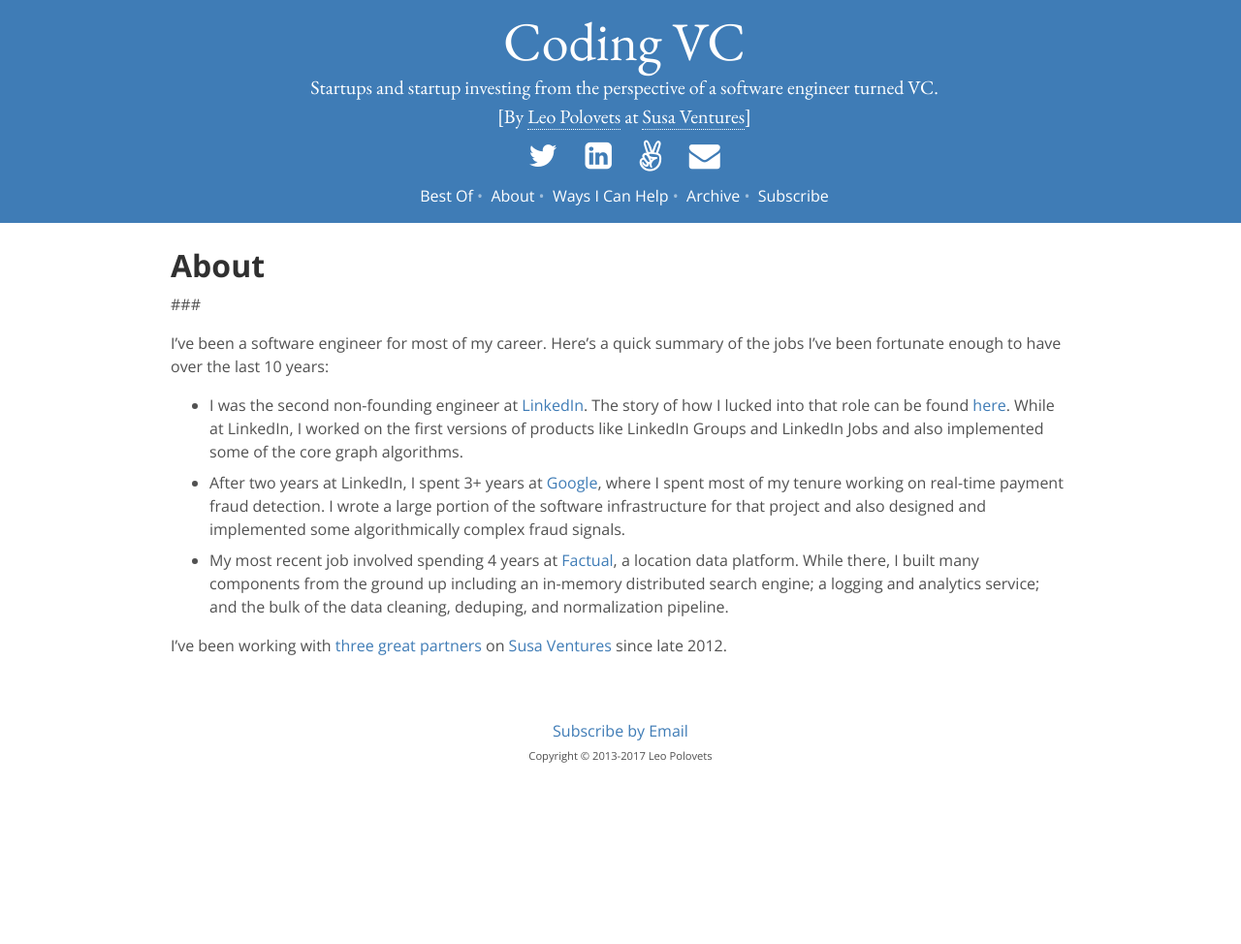
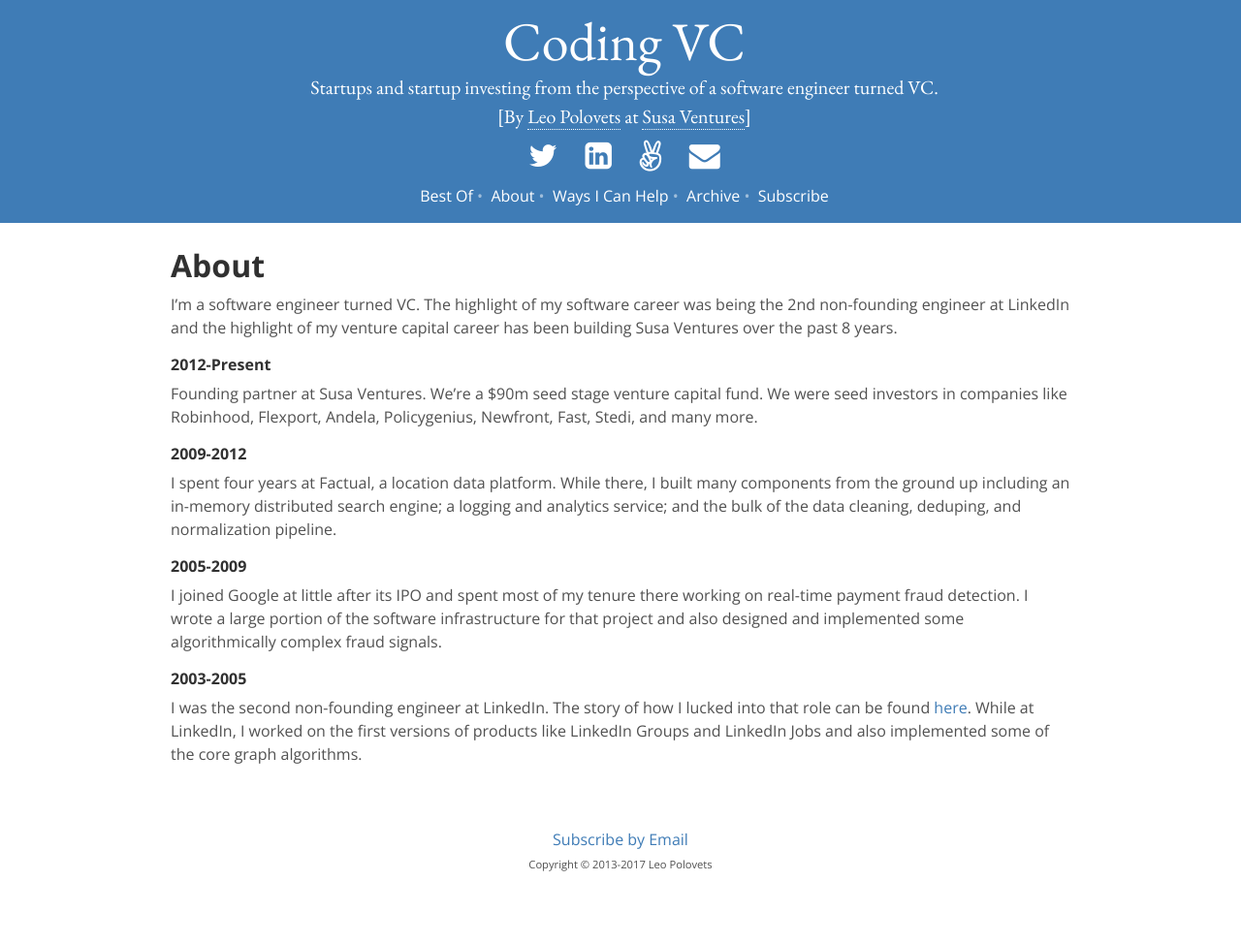
Before and after one commit to codingvc/codingvc, a Jekyll site: the page built from _posts/2012-01-01-about.markdown, in a window 1280 px wide. Shown: the whole page at 97% size. Built offline with Jekyll 4.4.1, drawn with Linux system fonts in a browser that asks for light colours; nearby versions of some CDN libraries; comment, search, counter and statistics services are not loaded; before the commit the page ends 900 px from its top, so only the background shows below that.

Commit message:
updating bio page

```diff
--- a/_posts/2012-01-01-about.markdown
+++ b/_posts/2012-01-01-about.markdown
@@ -4,12 +4,19 @@ title: About
 summary: "Leo Polovets' short bio."
 ---
 
-###
+I'm a software engineer turned VC. The highlight of my software career was being the 2nd non-founding engineer at LinkedIn and the highlight of my venture capital career has been building Susa Ventures over the past 8 years.
 
-I've been a software engineer for most of my career. Here's a quick summary of the jobs I've been fortunate enough to have over the last 10 years:
+##### 2012-Present
 
-- I was the second non-founding engineer at <a href="http://www.linkedin.com/" target="_blank">LinkedIn</a>. The story of how I lucked into that role can be found <a href="http://qr.ae/NCQEA" target="_blank">here</a>. While at LinkedIn, I worked on the first versions of products like LinkedIn Groups and LinkedIn Jobs and also implemented some of the core graph algorithms.
-- After two years at LinkedIn, I spent 3+ years at <a href="https://www.google.com/" target="_blank">Google</a>, where I spent most of my tenure working on real-time payment fraud detection. I wrote a large portion of the software infrastructure for that project and also designed and implemented some algorithmically complex fraud signals.
-- My most recent job involved spending 4 years at <a href="http://factual.com/" target="_blank">Factual</a>, a location data platform. While there, I built many components from the ground up including an in-memory distributed search engine; a logging and analytics service; and the bulk of the data cleaning, deduping, and normalization pipeline.
+Founding partner at Susa Ventures. We're a $90m seed stage venture capital fund. We were seed investors in companies like Robinhood, Flexport, Andela, Policygenius, Newfront, Fast, Stedi, and many more.
 
-I've been working with <a href="http://www.linkedin.com/in/chadabyers" target="_blank">three</a> <a href="http://www.linkedin.com/in/evaho1" target="_blank">great</a> <a href="http://www.linkedin.com/pub/seth-berman/1/649/31a" target="_blank">partners</a> on <a href="http://www.susaventures.com/" target="_blank">Susa Ventures</a> since late 2012.
+##### 2009-2012
+I spent four years at Factual, a location data platform. While there, I built many components from the ground up including an in-memory distributed search engine; a logging and analytics service; and the bulk of the data cleaning, deduping, and normalization pipeline.
+
+##### 2005-2009
+
+I joined Google at little after its IPO and spent most of my tenure there working on real-time payment fraud detection. I wrote a large portion of the software infrastructure for that project and also designed and implemented some algorithmically complex fraud signals.
+
+##### 2003-2005
+
+I was the second non-founding engineer at LinkedIn. The story of how I lucked into that role can be found <a href="http://qr.ae/NCQEA" target="_blank">here</a>. While at LinkedIn, I worked on the first versions of products like LinkedIn Groups and LinkedIn Jobs and also implemented some of the core graph algorithms.
```
